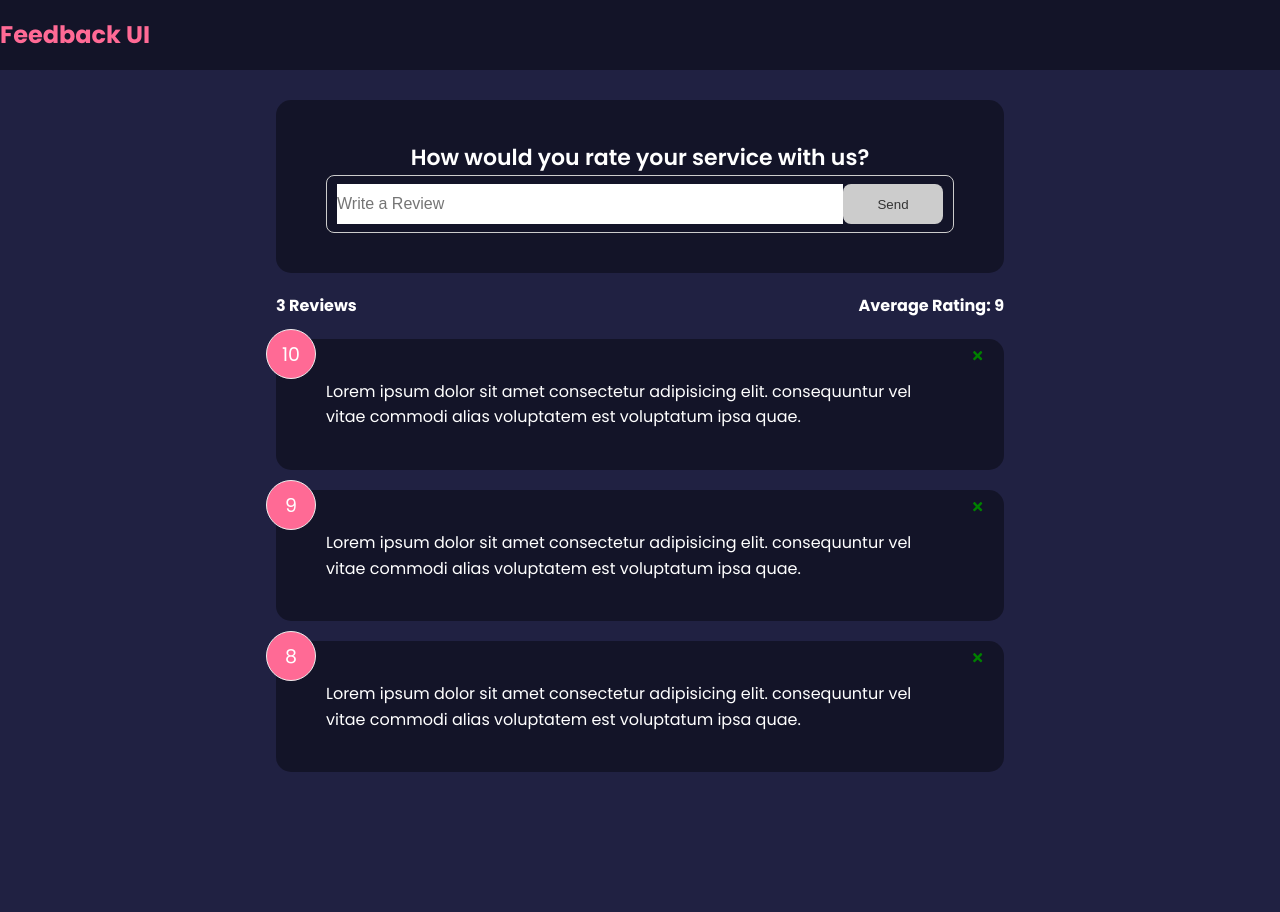
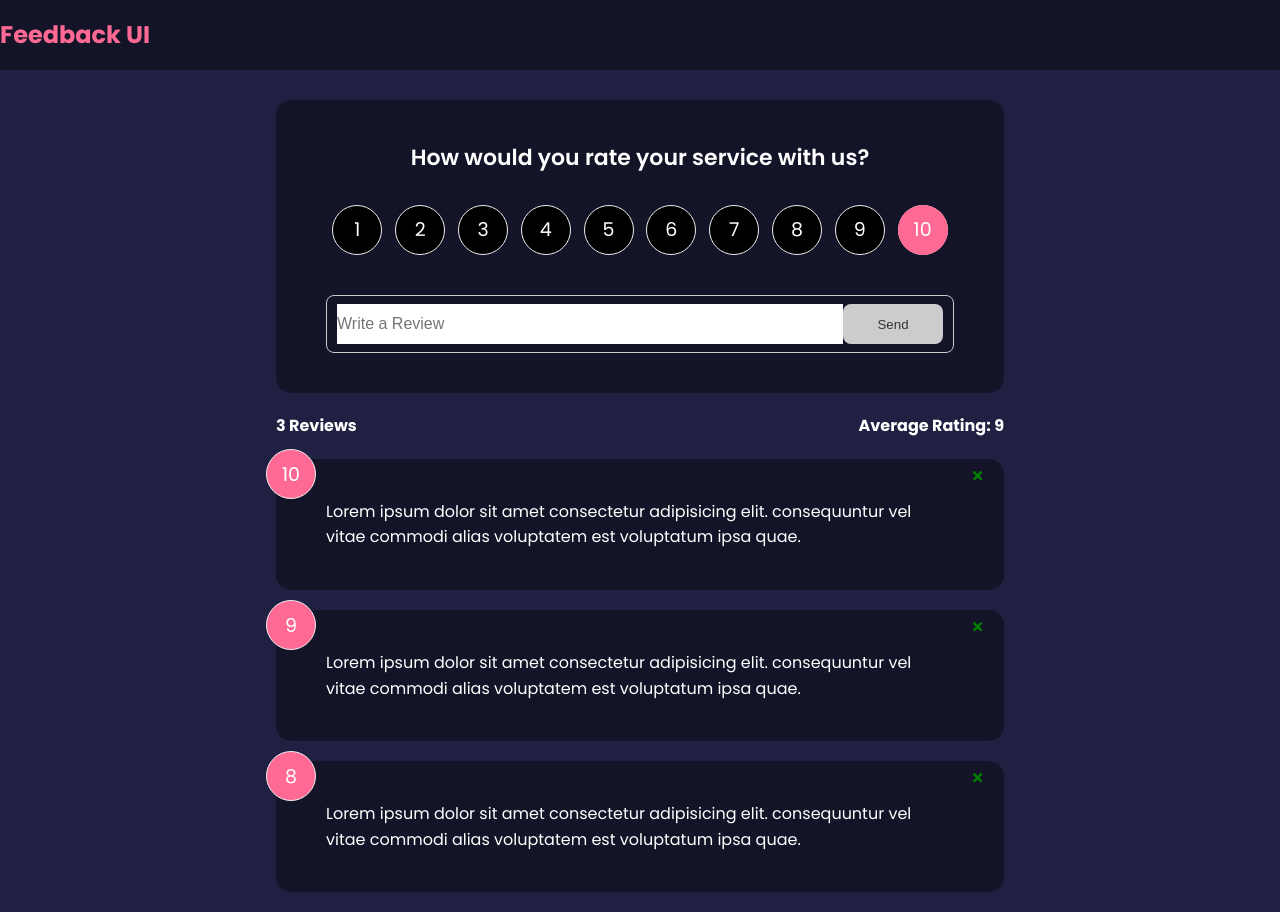
Before and after one commit to imnakul/Feedback-App, a React (Create React App) app: page / in a window 1280 px wide. Before the commit the page ends 800 px from the top, so only its background shows below. Built offline with nearby package versions, Linux system fonts and the light colour scheme.

Commit message:
Rating Component - to select rating and SETTIng that state in feedback form

```diff
--- a/src/components/FeedbackForm.jsx
+++ b/src/components/FeedbackForm.jsx
@@ -1,11 +1,13 @@
 import Card from "./shared/Card";
 import { useState } from "react";
 import Button from "./shared/Button";
+import RatingSelect from "./RatingSelect";
 
 function FeedbackForm() {
    const [text, setText] = useState("");
    const [btnDisabled, setBtnDisabled] = useState(true);
    const [message, setMessage] = useState("");
+   const [rating, setRating] = useState(10);
 
    const handleTextChange = (e) => {
       if (text === "") {
@@ -26,7 +28,7 @@
       <Card>
          <form>
             <h2> How would you rate your service with us?</h2>
-            {/* @todo - rating select component */}
+            <RatingSelect select={(rating) => setRating(rating)} />
             <div className='input-group'>
                <input
                   onChange={handleTextChange}
--- /dev/null
+++ b/src/components/RatingSelect.jsx
@@ -0,0 +1,30 @@
+import { useState } from "react";
+
+function RatingSelect({ select }) {
+   const [selected, setSelected] = useState(10);
+
+   const handleChange = (e) => {
+      setSelected(+e.currentTarget.value);
+      select(+e.currentTarget.value);
+   };
+
+   return (
+      <ul className='rating'>
+         {Array.from({ length: 10 }, (_, i) => (
+            <li key={`rating-${i + 1}`}>
+               <input
+                  type='radio'
+                  id={`num${i + 1}`}
+                  name='rating'
+                  value={i + 1}
+                  onChange={handleChange}
+                  checked={selected === i + 1}
+               />
+               <label htmlFor={`num${i + 1}`}>{i + 1}</label>
+            </li>
+         ))}
+      </ul>
+   );
+}
+
+export default RatingSelect;
--- a/src/index.css
+++ b/src/index.css
@@ -62,7 +62,8 @@
 .rating li,
 .num-display {
   position: relative;
-  background: #f4f4f4;
+  /* background: #f4f4f4; added below line, bcz i m using black theme */
+  background: black;
   width: 50px;
   height: 50px;
   padding: 10px;
```
